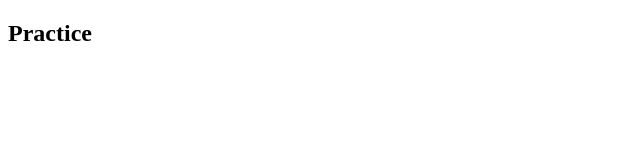
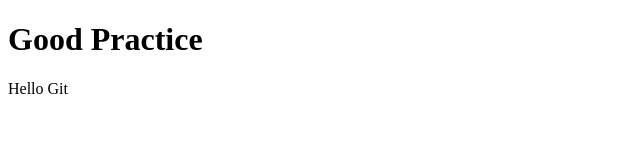
Before and after one commit to Mohammad-Ahad-Yard/practice, a plain HTML site: page index.html in a window 1280 px wide. Shown: the whole page, without its empty margins (0-640 px from the left). Drawn offline with Linux system fonts and the light colour scheme.

Commit message:
Modified

```diff
--- a/index.html
+++ b/index.html
@@ -6,6 +6,7 @@
     <title>Document</title>
 </head>
 <body>
-    <h2>Practice</h2>
+    <h1>Good Practice</h1>
+    <p>Hello Git</p>
 </body>
 </html>
```
